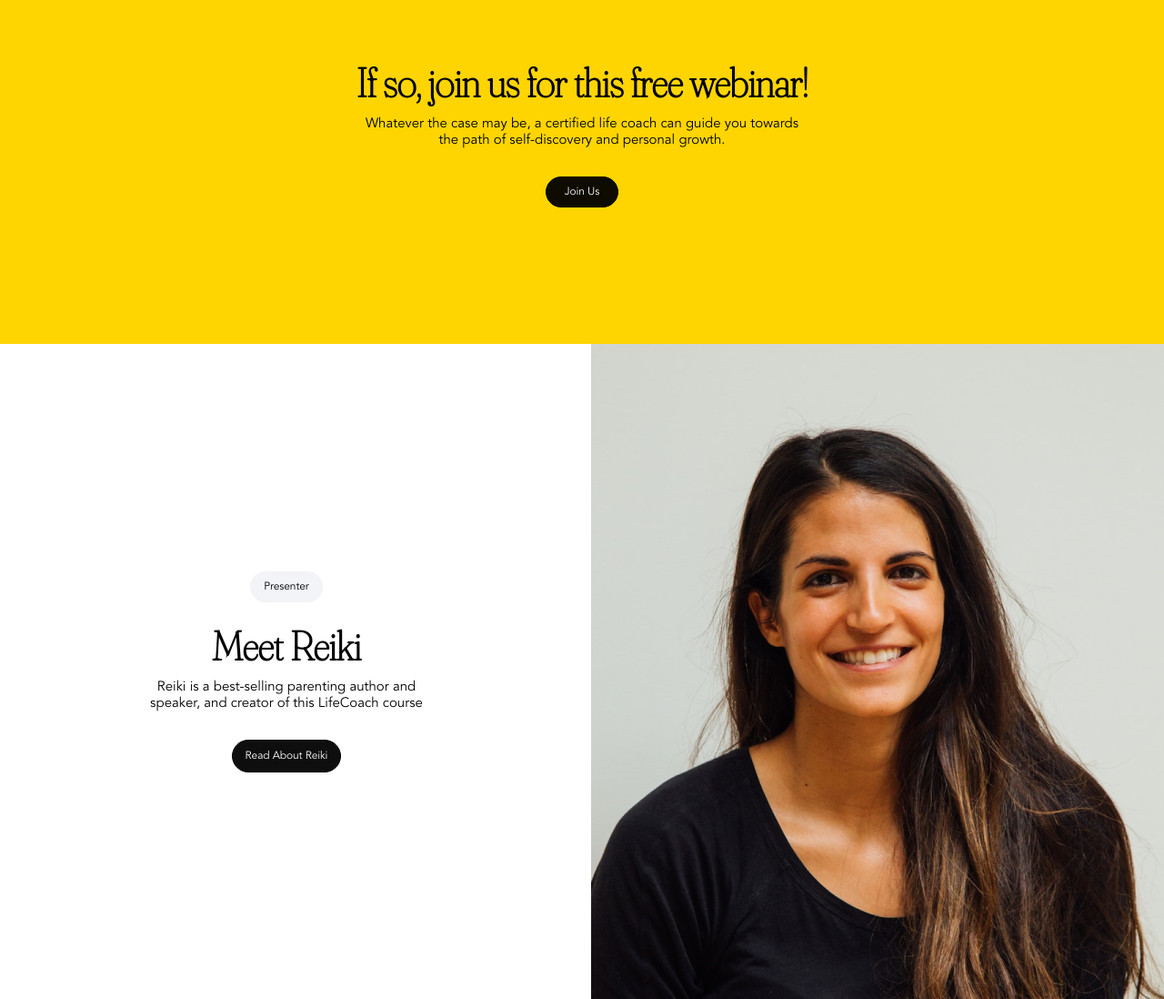
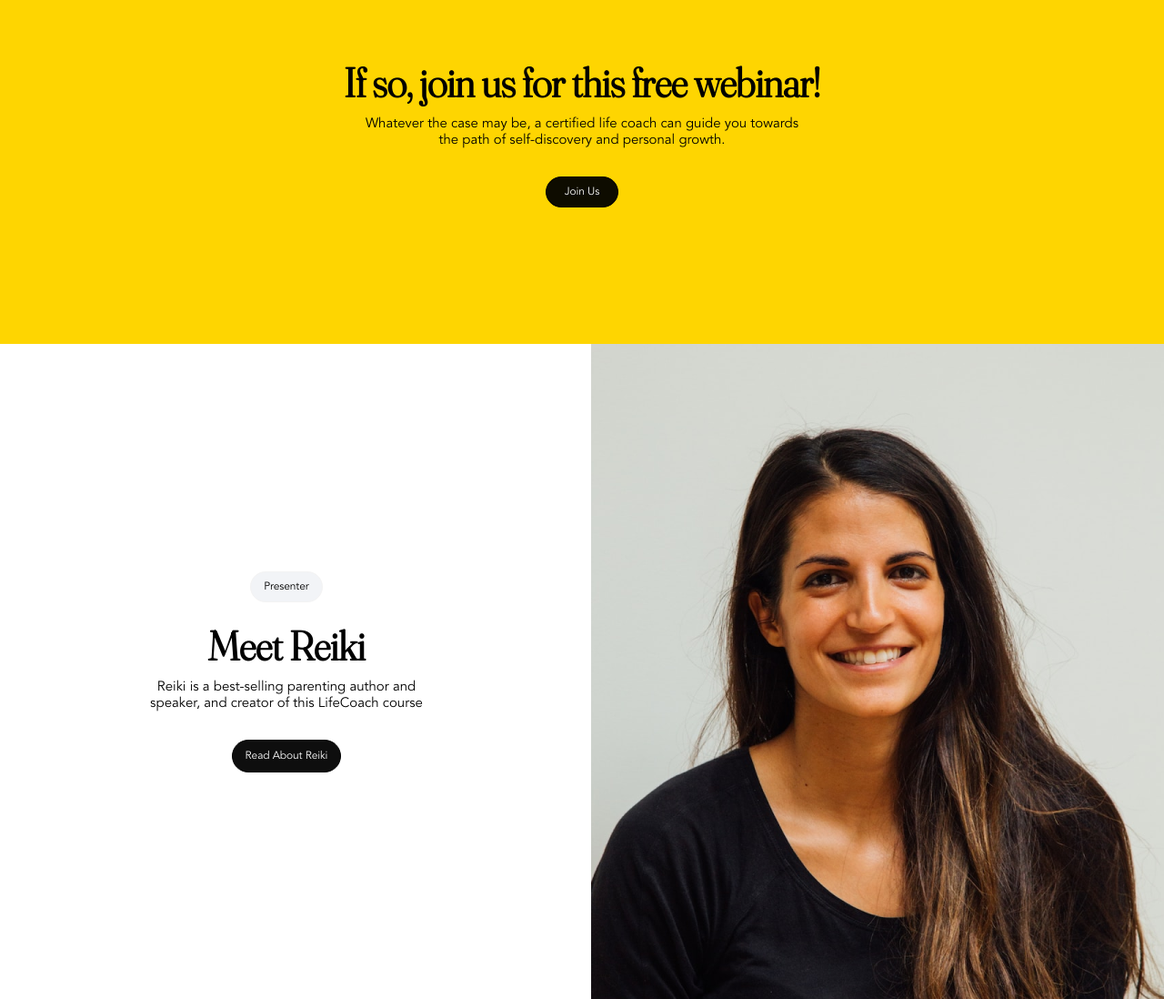
Before and after one commit to kinnyode/Life-Coach-Reiki, a plain HTML site: page index.html in a window 1280 px wide. Shown: the part 923-2021 px from the top of the page at 91% size. Drawn offline with Linux system fonts and the light colour scheme.

Commit message:
new repo

```diff
--- a/style.css
+++ b/style.css
@@ -10,7 +10,7 @@
 
 @font-face {
     font-family: myfont3;
-    src: url(Fraunces_144pt-Thin.ttf);
+    src: url(Fraunces_144pt-Light.ttf);
 }
 
 
```
